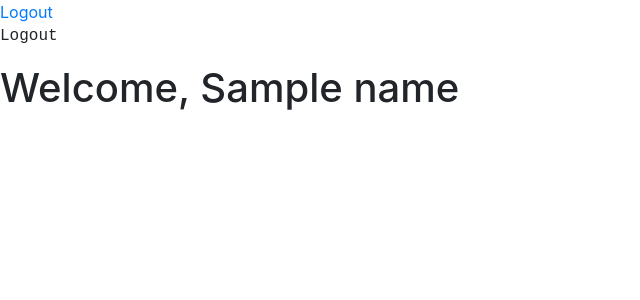
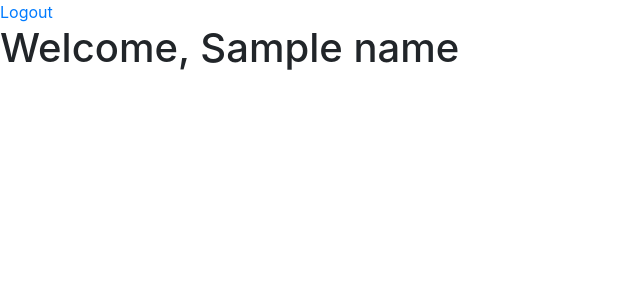
Before and after one commit to andrewc26/P2Wildcats, a Flask app: template templates/dashboard.html in a window 1280 px wide. Shown: the part 56-356 px from the top of the page, without its empty margins (0-640 px from the left). Run offline with Flask 2, Linux system fonts and the light colour scheme; the template is opened without the code that fills it: most values are stand-ins (such as "Sample title", 1, 10 or a date in 2020); some libraries are stand-ins or nearby versions.

Commit message:
Merge remote-tracking branch 'origin/main' into main heyeyey

```diff
--- a/templates/dashboard.html
+++ b/templates/dashboard.html
@@ -5,12 +5,12 @@ Dashboard
 {% endblock %}
 
 {% block styles %}
-<link rel="stylesheet" href="../static/css/dashboard.css">
+<link rel="stylesheet" href="../static/styles.css">
 {% endblock %}
 
 
 {% block dashboard %}
-<a class="navbar-right" href="{{ url_for('logout') }}">Logout</a> <p style="font-family:'Courier New'">Logout</p>
+<a class="navbar-right" href="{{ url_for('logout') }}">Logout</a>
 <h1 class="welcome-text">Welcome, {{ name }}</h1>
 
 
```
Also changed, not shown: database.db.
